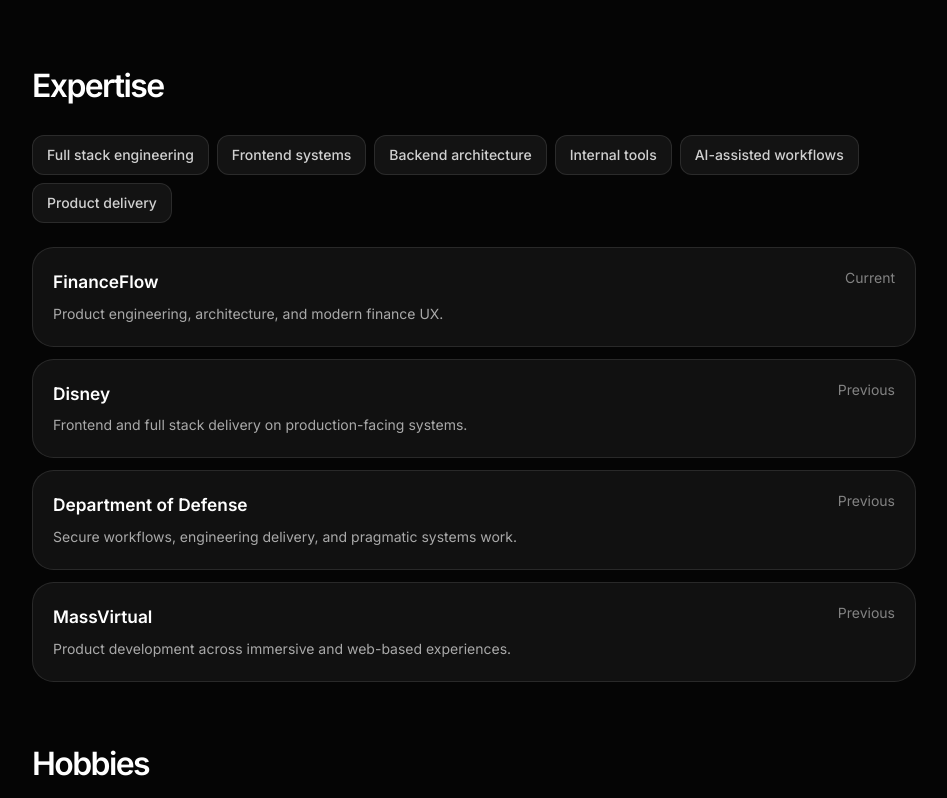
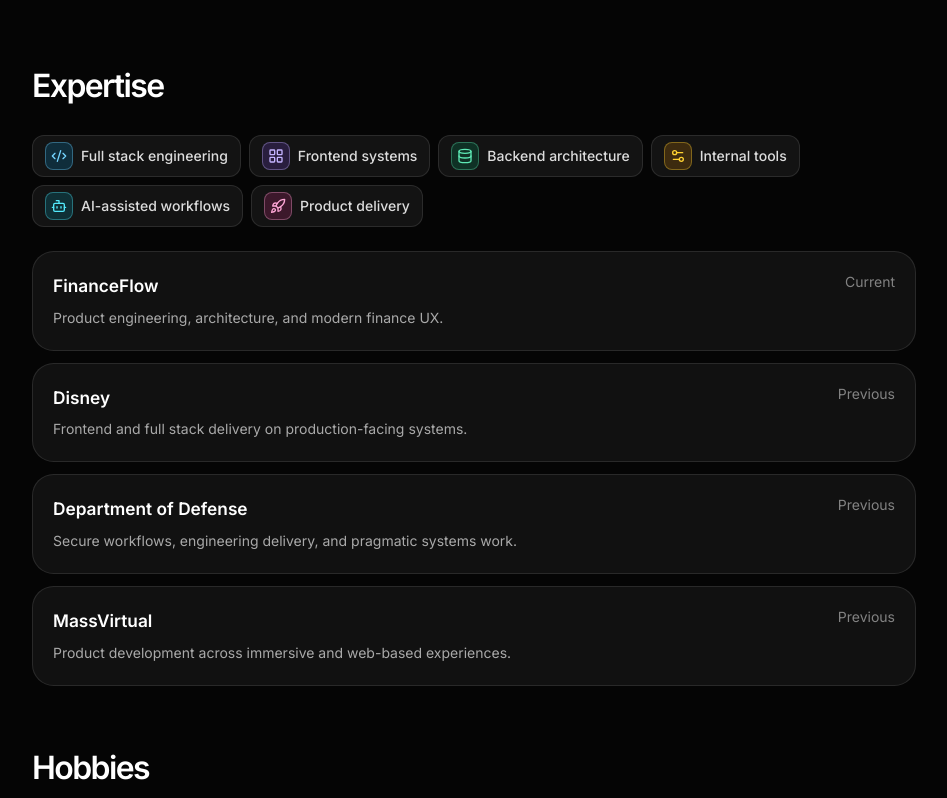
Before and after one commit to FrancoisCoding/francoiscoding-portfolio, a Next.js app: page /about in a window 1280 px wide. Shown: the part 1442-2240 px from the top of the page, without its empty margins (236-1183 px from the left). Built offline with nearby package versions, Linux system fonts and the light colour scheme; no server answers.

Commit message:
feat(about):add-colorful-icons-for-expertise-and-tool-stack

```diff
--- a/app/about/page.tsx
+++ b/app/about/page.tsx
@@ -1,7 +1,17 @@
 import Image from 'next/image';
 import type { Metadata } from 'next';
 import Link from 'next/link';
-import { ArrowUpRight, Github, Linkedin } from 'lucide-react';
+import {
+  ArrowUpRight,
+  Bot,
+  Code2,
+  Database,
+  Github,
+  LayoutGrid,
+  Linkedin,
+  Rocket,
+  Settings2,
+} from 'lucide-react';
 import {
   SiNextdotjs,
   SiOpenai,
@@ -34,12 +44,42 @@
 ] as const;
 
 const expertiseTags = [
-  'Full stack engineering',
-  'Frontend systems',
-  'Backend architecture',
-  'Internal tools',
-  'AI-assisted workflows',
-  'Product delivery',
+  {
+    label: 'Full stack engineering',
+    icon: Code2,
+    iconClassName: 'text-sky-300',
+    iconContainerClassName: 'border-sky-300/35 bg-sky-500/18',
+  },
+  {
+    label: 'Frontend systems',
+    icon: LayoutGrid,
+    iconClassName: 'text-violet-300',
+    iconContainerClassName: 'border-violet-300/35 bg-violet-500/18',
+  },
+  {
+    label: 'Backend architecture',
+    icon: Database,
+    iconClassName: 'text-emerald-300',
+    iconContainerClassName: 'border-emerald-300/35 bg-emerald-500/18',
+  },
+  {
+    label: 'Internal tools',
+    icon: Settings2,
+    iconClassName: 'text-amber-300',
+    iconContainerClassName: 'border-amber-300/35 bg-amber-500/18',
+  },
+  {
+    label: 'AI-assisted workflows',
+    icon: Bot,
+    iconClassName: 'text-cyan-300',
+    iconContainerClassName: 'border-cyan-300/35 bg-cyan-500/18',
+  },
+  {
+    label: 'Product delivery',
+    icon: Rocket,
+    iconClassName: 'text-pink-300',
+    iconContainerClassName: 'border-pink-300/35 bg-pink-500/18',
+  },
 ] as const;
 
 const experienceItems = [
@@ -71,36 +111,56 @@
     name: 'Next.js',
     href: 'https://nextjs.org',
     icon: SiNextdotjs,
+    iconColor: '#f8fafc',
+    iconContainerClassName: 'border-white/12 bg-[#101113]',
   },
   {
     name: 'TypeScript',
     href: 'https://www.typescriptlang.org',
     icon: SiTypescript,
+    iconColor: '#3178c6',
+    iconContainerClassName:
+      'border-[#3178c6]/40 bg-[linear-gradient(180deg,rgba(49,120,198,0.28),rgba(49,120,198,0.14))]',
   },
   {
     name: 'Tailwind CSS',
     href: 'https://tailwindcss.com',
     icon: SiTailwindcss,
+    iconColor: '#38bdf8',
+    iconContainerClassName:
+      'border-sky-300/35 bg-[linear-gradient(180deg,rgba(56,189,248,0.22),rgba(14,116,144,0.14))]',
   },
   {
     name: 'Supabase',
     href: 'https://supabase.com',
     icon: SiSupabase,
+    iconColor: '#3ecf8e',
+    iconContainerClassName:
+      'border-emerald-300/35 bg-[linear-gradient(180deg,rgba(62,207,142,0.24),rgba(22,101,52,0.14))]',
   },
   {
     name: 'Prisma',
     href: 'https://www.prisma.io',
     icon: SiPrisma,
+    iconColor: '#5a67d8',
+    iconContainerClassName:
+      'border-indigo-300/35 bg-[linear-gradient(180deg,rgba(90,103,216,0.22),rgba(49,46,129,0.14))]',
   },
   {
     name: 'PostgreSQL',
     href: 'https://www.postgresql.org',
     icon: SiPostgresql,
+    iconColor: '#336791',
+    iconContainerClassName:
+      'border-blue-300/35 bg-[linear-gradient(180deg,rgba(51,103,145,0.24),rgba(30,58,138,0.14))]',
   },
   {
     name: 'OpenAI',
     href: 'https://openai.com',
     icon: SiOpenai,
+    iconColor: '#4ade80',
+    iconContainerClassName:
+      'border-green-300/35 bg-[linear-gradient(180deg,rgba(74,222,128,0.2),rgba(21,128,61,0.14))]',
   },
 ] as const;
 
@@ -295,14 +355,23 @@
             </h2>
 
             <div className="flex flex-wrap gap-2">
-              {expertiseTags.map((tag) => (
-                <span
-                  key={tag}
-                  className="inline-flex min-h-10 items-center rounded-xl border border-white/10 bg-white/6 px-3.5 text-sm font-medium text-white/80"
-                >
-                  {tag}
-                </span>
-              ))}
+              {expertiseTags.map((tag) => {
+                const Icon = tag.icon;
+
+                return (
+                  <span
+                    key={tag.label}
+                    className="inline-flex min-h-10 items-center gap-2 rounded-xl border border-white/10 bg-white/6 px-3 py-1.5 text-sm font-medium text-white/85"
+                  >
+                    <span
+                      className={`inline-flex h-7 w-7 items-center justify-center rounded-lg border ${tag.iconContainerClassName}`}
+                    >
+                      <Icon className={`h-4 w-4 ${tag.iconClassName}`} />
+                    </span>
+                    {tag.label}
+                  </span>
+                );
+              })}
             </div>
 
             <div className="space-y-3">
@@ -387,11 +456,16 @@
                     href={item.href}
                     target="_blank"
                     rel="noreferrer"
-                    className="group flex min-h-[5.25rem] items-center justify-between rounded-[1.35rem] border border-white/10 bg-white/5 px-5 transition-colors hover:bg-white/8 focus-visible:ring-2 focus-visible:ring-white focus-visible:ring-offset-2 focus-visible:ring-offset-black focus-visible:outline-none"
+                    className="group flex min-h-[5.25rem] items-center justify-between rounded-[1.35rem] border border-white/10 bg-white/5 px-5 transition-[transform,background-color,border-color] duration-200 ease-in-out hover:-translate-y-0.5 hover:bg-white/8 focus-visible:ring-2 focus-visible:ring-white focus-visible:ring-offset-2 focus-visible:ring-offset-black focus-visible:outline-none"
                   >
                     <div className="flex items-center gap-4">
-                      <div className="flex h-11 w-11 items-center justify-center rounded-[1rem] border border-white/10 bg-[#111214] text-white">
-                        <Icon className="h-5 w-5" />
+                      <div
+                        className={`flex h-11 w-11 items-center justify-center rounded-[1rem] border ${item.iconContainerClassName}`}
+                      >
+                        <Icon
+                          className="h-5 w-5"
+                          style={{ color: item.iconColor }}
+                        />
                       </div>
                       <div>
                         <p className="text-[0.98rem] font-medium text-white">
```
